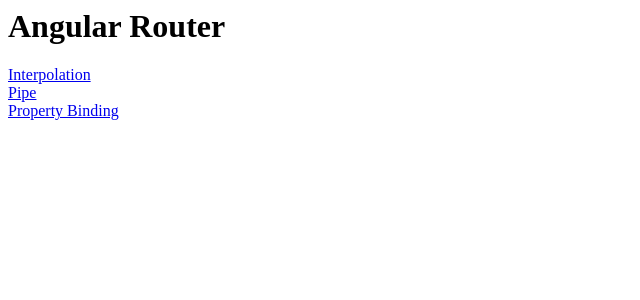
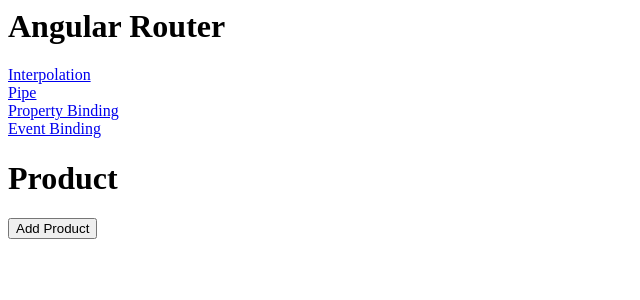
Before and after one commit to QuanticX/angular-quanticx-formation, an Angular app: page /event-binding in a window 1280 px wide. Before the commit this address led to /. Shown: the top 300 px of the page, without its empty margins (0-640 px from the left). Built offline with nearby package versions, Linux system fonts and the light colour scheme.

Commit message:
Event Binding

```diff
--- a/src/app/app.component.html
+++ b/src/app/app.component.html
@@ -5,5 +5,7 @@
   <a routerLink="/pipe" routerLinkActive="active">Pipe</a>
   <br>
   <a routerLink="/property-binding" routerLinkActive="active">Property Binding</a>
+  <br>
+  <a routerLink="/event-binding" routerLinkActive="active">Event Binding</a>
 </nav>
 <router-outlet></router-outlet>
--- a/src/app/app.module.ts
+++ b/src/app/app.module.ts
@@ -8,18 +8,20 @@
 import { InterpolationComponent } from './interpolation/interpolation.component';
 import { PipeComponent } from './pipe/pipe.component';
 import { PropertyBindingComponent } from './property-binding/property-binding.component';
+import { EventBindingComponent } from './event-binding/event-binding.component';
 
 const appRoutes: Routes = [
   { path: 'interpolation', component: InterpolationComponent },
   { path: 'pipe', component: PipeComponent },
   { path: 'property-binding', component: PropertyBindingComponent },
+  { path: 'event-binding', component: EventBindingComponent },
 ];
 
 
 @NgModule({
   imports:      [ BrowserModule, FormsModule, RouterModule.forRoot( appRoutes )
  ],
-  declarations: [ AppComponent, HelloComponent, InterpolationComponent, PipeComponent, PropertyBindingComponent ],
+  declarations: [ AppComponent, HelloComponent, InterpolationComponent, PipeComponent, PropertyBindingComponent, EventBindingComponent ],
   bootstrap:    [ AppComponent ]
 })
 export class AppModule { }
--- /dev/null
+++ b/src/app/event-binding/event-binding.component.html
@@ -0,0 +1,2 @@
+<h1>Product</h1>
+<button (click)='addProduct()'>Add Product </button>
--- /dev/null
+++ b/src/app/event-binding/event-binding.component.ts
@@ -0,0 +1,17 @@
+import { Component, OnInit } from '@angular/core';
+
+@Component({
+  selector: 'app-event-binding',
+  templateUrl: './event-binding.component.html',
+  styleUrls: ['./event-binding.component.css']
+})
+export class EventBindingComponent implements OnInit {
+
+  constructor() { }
+
+  ngOnInit() {
+  }
+
+  addProduct() {console.log('add product');}
+
+}
```
Also changed, not shown: src/app/event-binding/event-binding.component.css (added).
